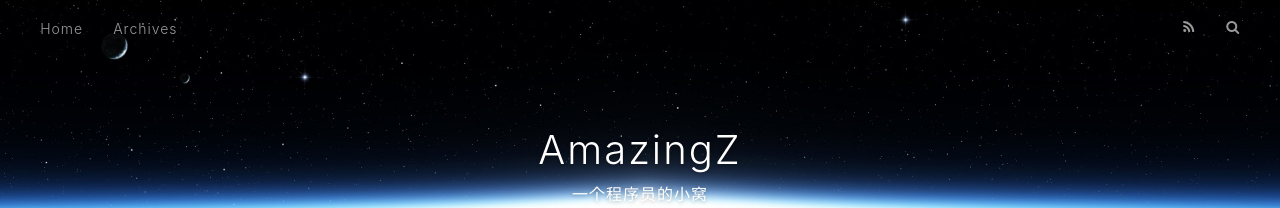
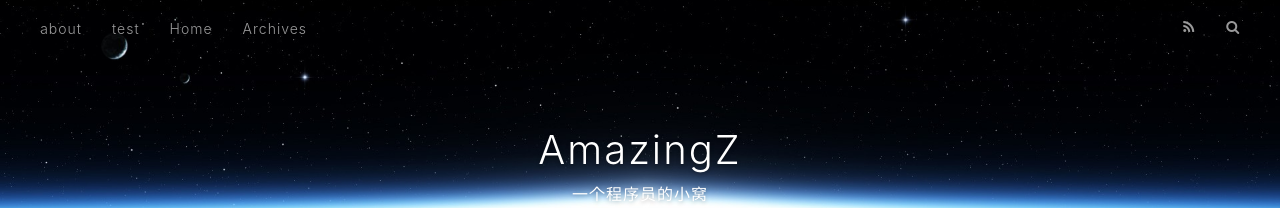
Before and after one commit to IDmeforever/idmeforever_back.github.io, a plain HTML site: page 2020/03/02/hello-world/index.html in a window 1280 px wide. Shown: the top 208 px of the page. Drawn offline with nearby package versions, Linux system fonts and the light colour scheme.

Commit message:
Site updated: 2020-03-02 14:35:13

```diff
--- a/2020/03/02/hello-world/index.html
+++ b/2020/03/02/hello-world/index.html
@@ -55,6 +55,10 @@
     <div id="header-inner" class="inner">
       <nav id="main-nav">
         <a id="main-nav-toggle" class="nav-icon"></a>
+
+          <a class="main-nav-link" href="/about">about</a>
+
+          <a class="main-nav-link" href="/test">test</a>
 
           <a class="main-nav-link" href="/">Home</a>
 
@@ -175,6 +179,10 @@
     </div>
     <nav id="mobile-nav">
 
+    <a href="/about" class="mobile-nav-link">about</a>
+
+    <a href="/test" class="mobile-nav-link">test</a>
+
     <a href="/" class="mobile-nav-link">Home</a>
 
     <a href="/archives" class="mobile-nav-link">Archives</a>
```
Also changed, not shown: archives/2020/03/index.html (+8 -0 lines), archives/2020/index.html (+8 -0 lines), archives/index.html (+8 -0 lines), categories/index.html (+8 -0 lines), index.html (+8 -0 lines).
